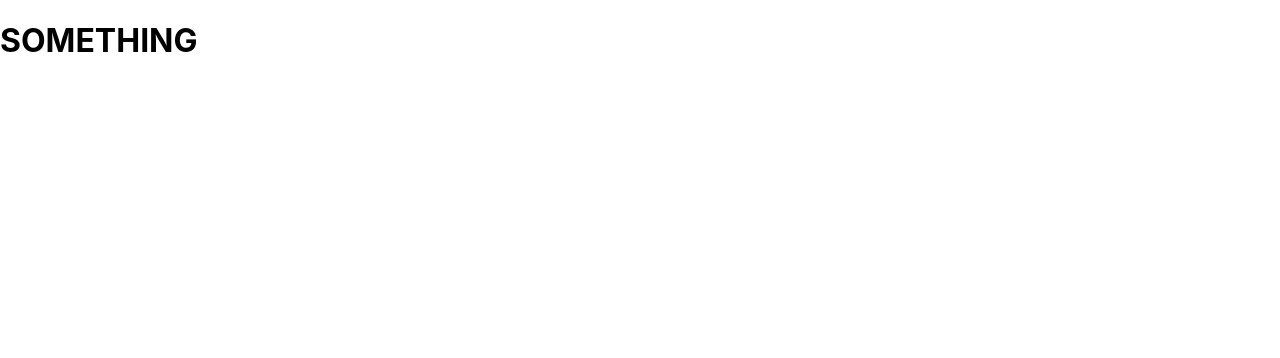
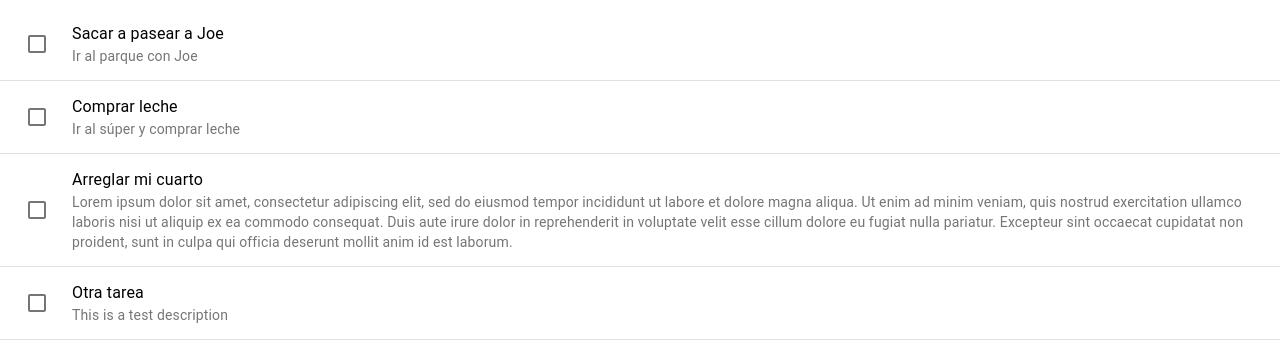
Before and after one commit to rafaelelu/ToDo, a React (Create React App) app: page / in a window 1280 px wide. Shown: the top 358 px of the page. Built offline with nearby package versions, Linux system fonts and the light colour scheme.

Commit message:
Create ToDoList and ToDoItem components

```diff
--- a/package.json
+++ b/package.json
@@ -4,6 +4,7 @@
   "private": true,
   "dependencies": {
     "@material-ui/core": "^4.11.4",
+    "@material-ui/icons": "^4.11.2",
     "@testing-library/jest-dom": "^5.11.4",
     "@testing-library/react": "^11.1.0",
     "@testing-library/user-event": "^12.1.10",
--- a/src/App.js
+++ b/src/App.js
@@ -1,9 +1,9 @@
 import ToDoList from './components/ToDoList';
 
 function App() {
-  return (
-    <ToDoList />
-  );
+    return (
+        <ToDoList />
+    );
 }
 
 export default App;
--- /dev/null
+++ b/src/components/ToDoItem.js
@@ -0,0 +1,15 @@
+import ListItem from '@material-ui/core/ListItem';
+import ListItemText from '@material-ui/core/ListItemText';
+import ListItemIcon from '@material-ui/core/ListItemIcon';
+import Checkbox from '@material-ui/core/Checkbox';
+
+export default function ToDoItem( { task } ) {
+    return (
+        <ListItem divider>
+            <ListItemIcon>
+                <Checkbox />
+            </ListItemIcon>
+            <ListItemText primary={ task.title } secondary={ task.description } />
+        </ListItem>
+    );
+}
--- a/src/components/ToDoList.js
+++ b/src/components/ToDoList.js
@@ -1,5 +1,41 @@
-export default function NoteCard() {
+import List from "@material-ui/core/List";
+import ToDoItem from './ToDoItem';
+
+const tasks = [
+    {
+        title: 'Sacar a pasear a Joe',
+        description: 'Ir al parque con Joe',
+        important: true,
+        urgent: true
+    },
+    {
+        title: 'Comprar leche',
+        description: 'Ir al súper y comprar leche',
+        important: true,
+        urgent: false
+    },
+    {
+        title: 'Arreglar mi cuarto',
+        description: 'Lorem ipsum dolor sit amet, consectetur adipiscing elit, sed do eiusmod tempor incididunt ut labore et dolore magna aliqua. Ut enim ad minim veniam, quis nostrud exercitation ullamco laboris nisi ut aliquip ex ea commodo consequat. Duis aute irure dolor in reprehenderit in voluptate velit esse cillum dolore eu fugiat nulla pariatur. Excepteur sint occaecat cupidatat non proident, sunt in culpa qui officia deserunt mollit anim id est laborum.',
+        important: false,
+        urgent: true
+    },
+    {
+        title: 'Otra tarea',
+        description: 'This is a test description',
+        important: false,
+        urgent: false
+    }
+];
+
+
+
+export default function ToDoList() {
     return(
-        <h1>SOMETHING</h1>
+        <List>
+            { tasks.map( task => (
+                <ToDoItem task={ task } key={ task.title } />
+            ) ) }
+        </List>
     );
 }
```
Also changed, not shown: 1 other file (tests, documents, lock files or other folders).
